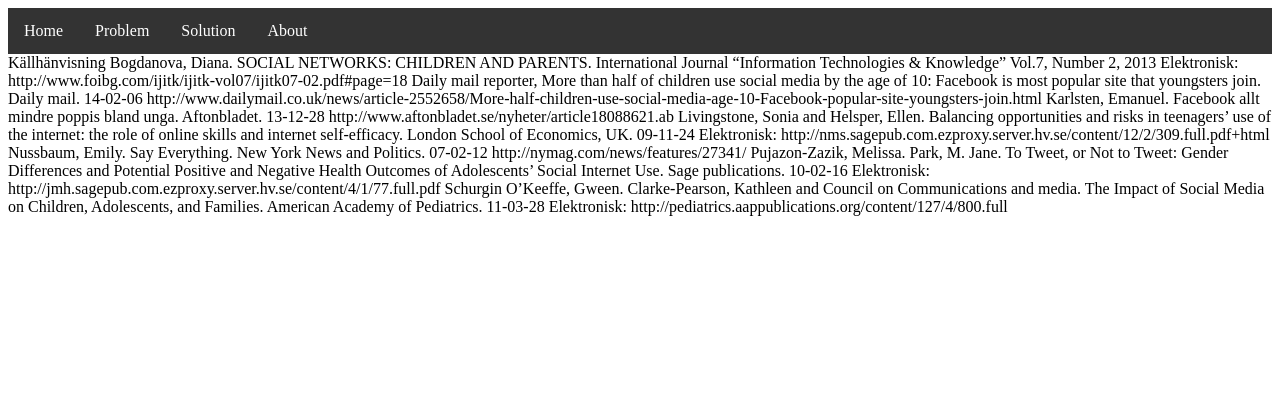
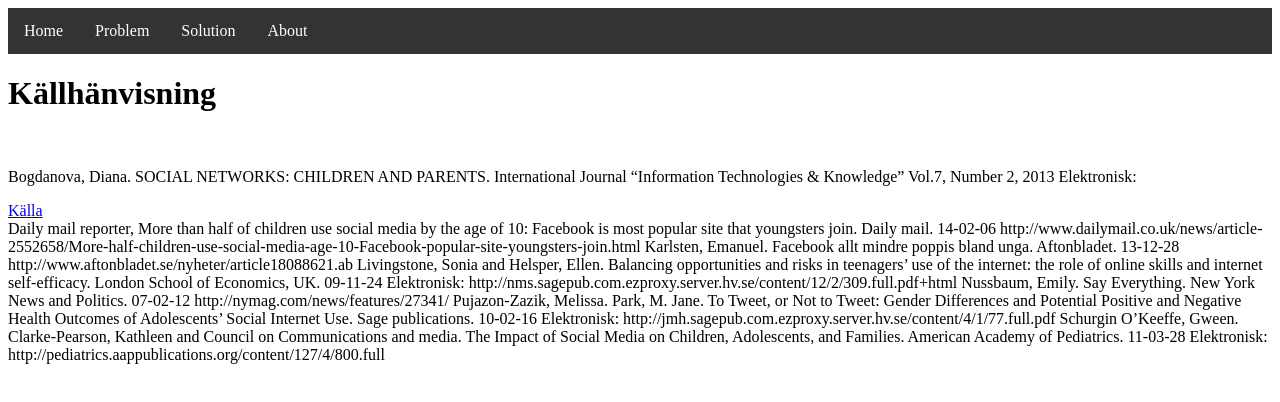
Before and after one commit to de-tyga001122/samh-llp-verkan, a plain HTML site: page about.html in a window 1280 px wide. Drawn offline with Linux system fonts and the light colour scheme.

Commit message:
Update about.html

```diff
--- a/about.html
+++ b/about.html
@@ -14,11 +14,15 @@
       <li><a href="about.html">About</a></li>
     </ul>
 
-Källhänvisning
+    <h1>Källhänvisning</h1>
+    </br>
 
-Bogdanova, Diana. SOCIAL NETWORKS: CHILDREN AND PARENTS. International Journal “Information Technologies & Knowledge” Vol.7, Number 2, 2013
+<p>Bogdanova, Diana. SOCIAL NETWORKS: CHILDREN AND PARENTS. International Journal “Information Technologies & Knowledge” Vol.7, Number 2, 2013
 Elektronisk:
-http://www.foibg.com/ijitk/ijitk-vol07/ijitk07-02.pdf#page=18
+   </p>
+  <a href="http://www.foibg.com/ijitk/ijitk-vol07/ijitk07-02.pdf#page=18">Källa</a>
+
+  </br>
 
 Daily mail reporter, More than half of children use social media by the age of 10: Facebook is most popular site that youngsters join. Daily mail. 14-02-06
 http://www.dailymail.co.uk/news/article-2552658/More-half-children-use-social-media-age-10-Facebook-popular-site-youngsters-join.html
```
